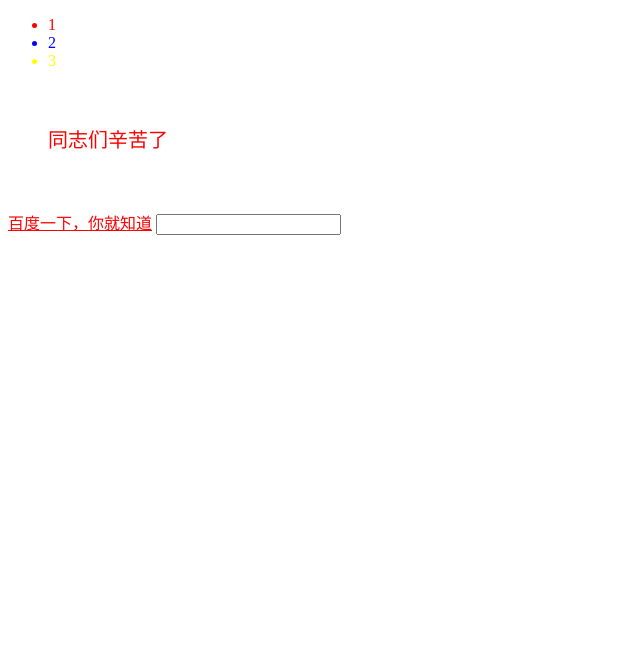
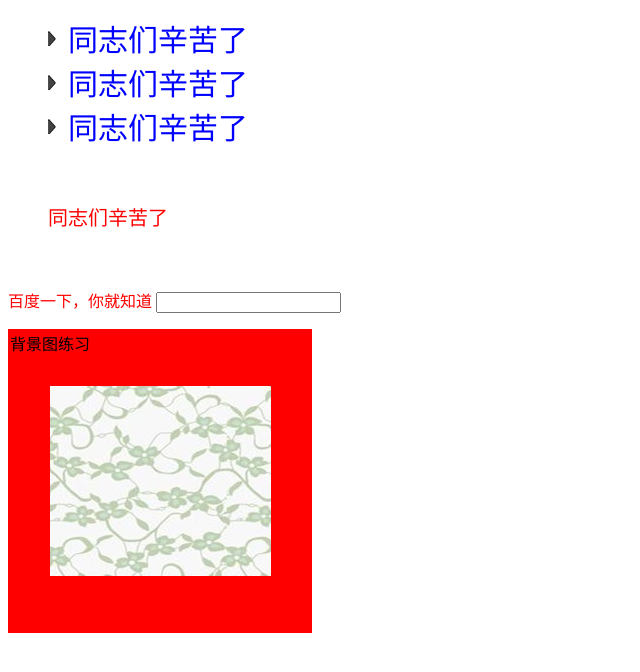
Before and after one commit to liurufeng666/Web56, a plain HTML site: page 4-25css基本样式二/index.html in a window 1280 px wide. Shown: the top 672 px of the page, without its empty margins (0-640 px from the left). Drawn offline with Linux system fonts and the light colour scheme.

Commit message:
background

```diff
--- a/4-25css基本样式二/index.html
+++ b/4-25css基本样式二/index.html
@@ -7,14 +7,20 @@
 </head>
 <body style="height:2000px;">
     <ul class="list">
-        <li>1</li>
-        <li>2</li>
-        <li>3</li>
+        <li>同志们辛苦了</li>
+        <li>同志们辛苦了</li>
+        <li>同志们辛苦了</li>
     </ul>
     <p class="txt">
         同志们辛苦了
     </p>
+    <!-- 伪类选择器 -->
     <a class="baidu" href="#">百度一下，你就知道</a>
+    <!-- focus -->
     <input class="user" type="text">
+    <!-- 背景 -->
+    <p class="bg">
+        背景图练习
+    </p>
 </body>
 </html>
--- a/4-25css基本样式二/style.css
+++ b/4-25css基本样式二/style.css
@@ -1,15 +1,29 @@
+/* 重置样式 */
+a{
+    text-decoration: none;
+}
+li{
+    list-style: none;
+}
 /* 选择器：3种基本选择器； */
 /* 后代选择器 */
 /* hover visited first-child last-child (link,active,focus) */
 /* first-child */
 .list li{
+    font-size: 30px;
     color: blue;
+    /* list-style-type: circle; */
+    /* list-style-image: url(image/arrow2.png);  */
+    /* background:red; */
+    /* list-style-position: inside; */
+    background: url(image/arrow2.png) no-repeat left center;
+    text-indent: 20px;
 }
 .list li:first-child{
-    color:red;
+    /* color:red; */
 }
 .list li:last-child{
-    color: yellow;
+    /* color: yellow; */
 }
 
 p.txt{
@@ -45,3 +59,13 @@ p.txt{
 }
 
 /* 背景 */
+.bg{
+    width: 300px;
+    height: 300px;
+    border:2px solid red;
+    /* background-image: url(image/bg.jpg);
+    background-repeat: no-repeat;
+    background-position: center; */
+    /* 综合写法 */
+    background:red url(image/bg.jpg) no-repeat center;
+}
```
